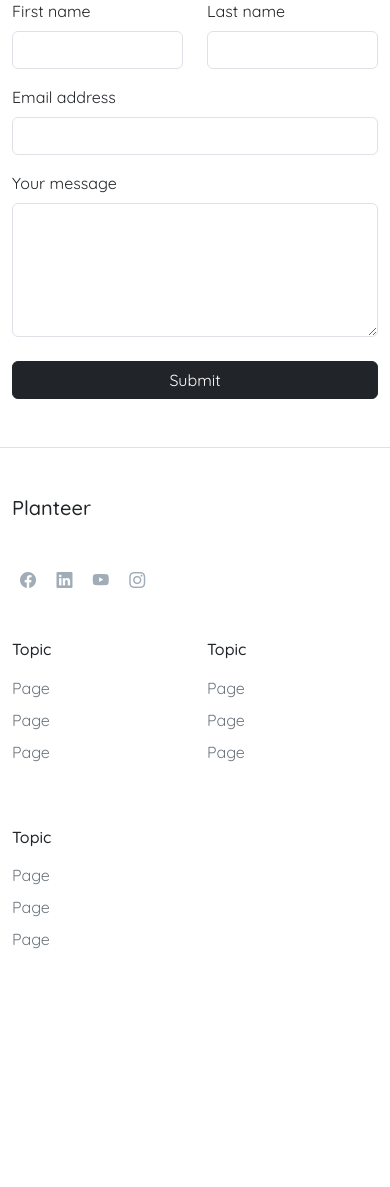
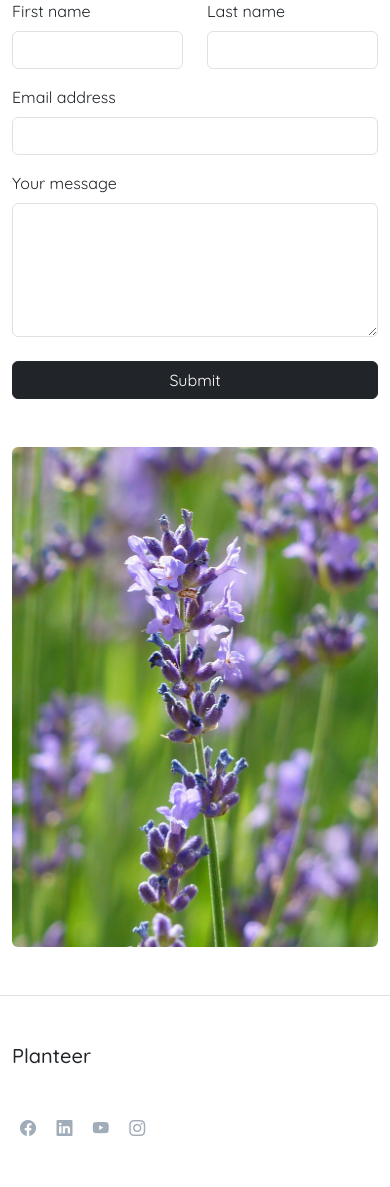
Before and after one commit to T-Python-25-June-15/LAB-ORM-PLANTEER, a Django app: page /contact/ in a window 390 px wide. Shown: the part 200-1387 px from the top of the page. Before the commit the page ends 1149 px from the top, so only its background shows below. Run offline with Django 5.2, Linux system fonts and the light colour scheme.

Commit message:
fixing bags

```diff
--- a/Planteer/contact/templates/contact/contact_form.html
+++ b/Planteer/contact/templates/contact/contact_form.html
@@ -41,7 +41,7 @@
     </div>
 
 
-    <div class="col-md-5 d-none d-md-block">
+    <div class="col-md-5">
       <img src="{% static 'images/contact.jpg' %}" class="img-fluid rounded" style="width:100%; height:500px; object-fit:fill; object-position:center;" alt="Contact Image">
     </div>
 
```
